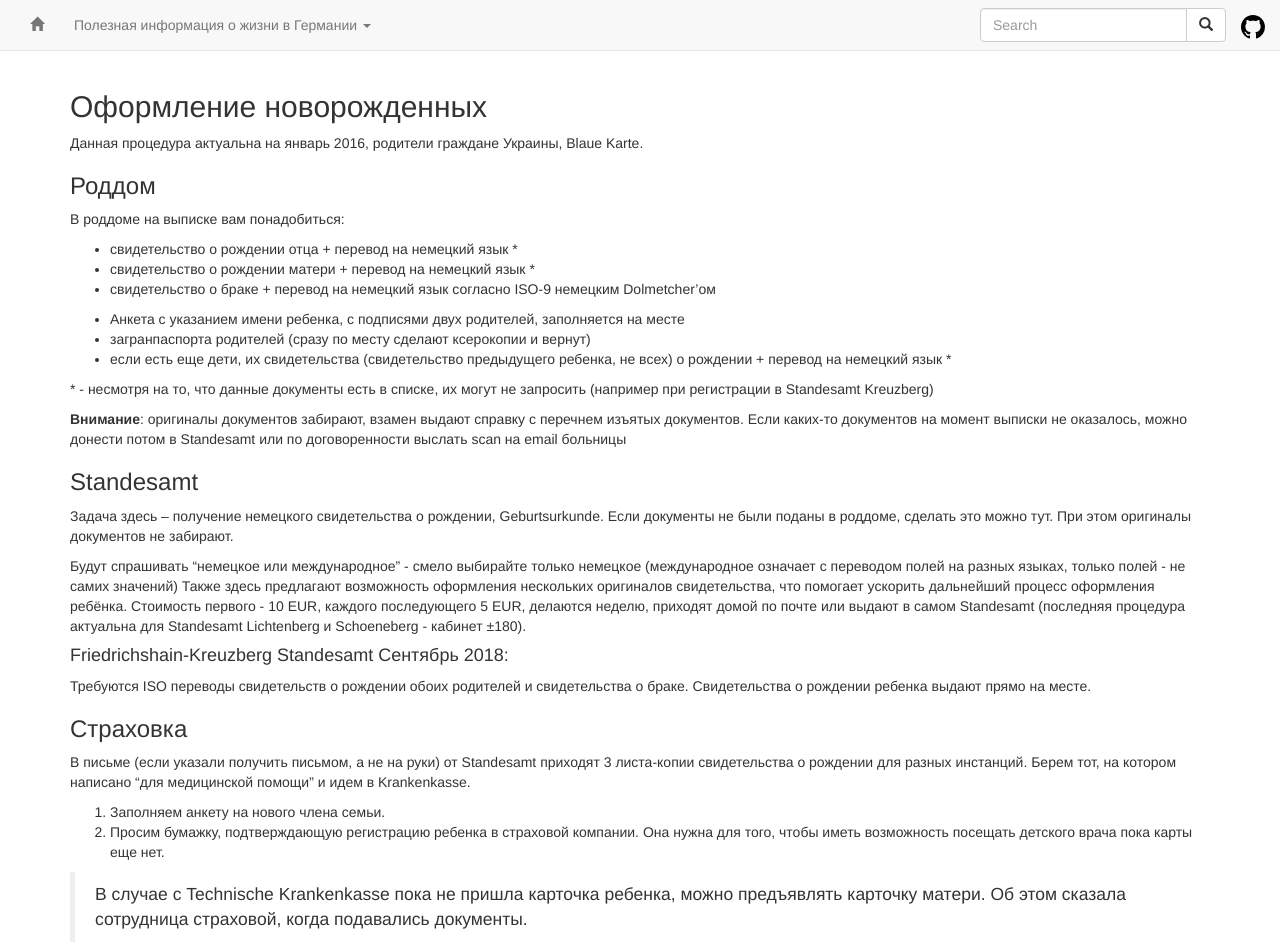
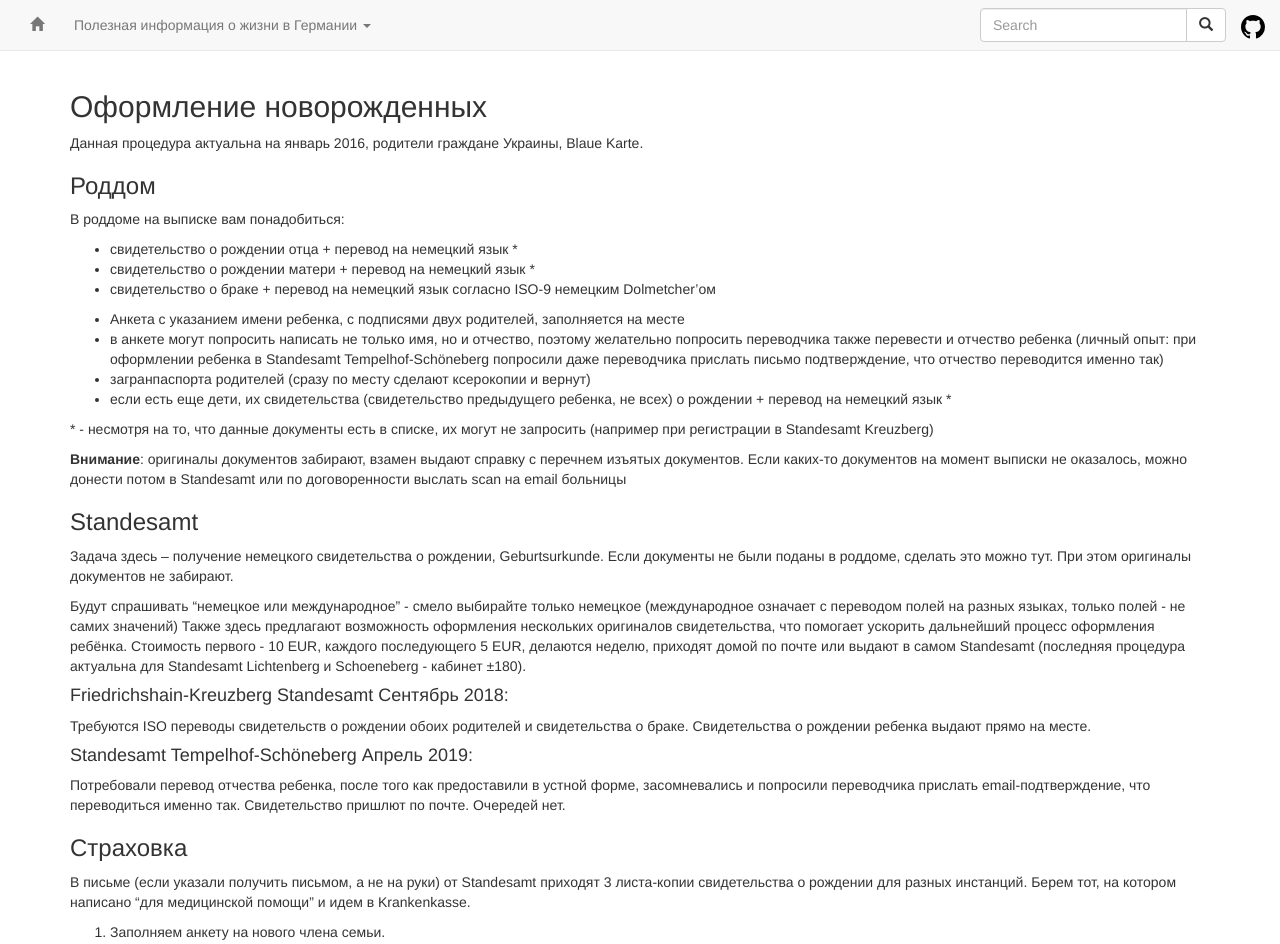
Before and after one commit to ru-de/faq, a Jekyll site: the page built from pages/Оформление новорожденных.md, in a window 1280 px wide and 1400 px high. Shown: the top 944 px of the window. Built offline with Jekyll 4.4.1, drawn with Linux system fonts in a browser that asks for light colours; nearby versions of some CDN libraries; some of the changed text lies outside the part shown.

Commit message:
Travis #1117: sync github pages

```diff
--- a/pages/Оформление новорожденных.md
+++ b/pages/Оформление новорожденных.md
@@ -14,6 +14,7 @@ layout: default
 - свидетельство о браке + перевод на немецкий язык согласно ISO-9 немецким Dolmetcher'ом
 
 - Анкета с указанием имени ребенка, с подписями двух родителей, заполняется на месте
+- в анкете могут попросить написать не только имя, но и отчество, поэтому желательно попросить переводчика также перевести и отчество ребенка (личный опыт: при оформлении ребенка в Standesamt Tempelhof-Schöneberg попросили даже переводчика прислать письмо подтверждение, что отчество переводится именно так)
 - загранпаспорта родителей (сразу по месту сделают ксерокопии и вернут)
 - если есть еще дети, их свидетельства (свидетельство предыдущего ребенка, не всех) о рождении + перевод на немецкий язык \*
 
@@ -21,7 +22,6 @@ layout: default
 
 **Внимание**: оригиналы документов забирают, взамен выдают справку с перечнем изъятых документов.
 Если каких-то документов на момент выписки не оказалось, можно донести потом в Standesamt или по договоренности выслать scan на email больницы
-
 
 ### Standesamt
 Задача здесь – получение немецкого свидетельства о рождении, Geburtsurkunde. Если документы не были поданы в роддоме, сделать это можно тут. При этом оригиналы документов не забирают.
@@ -35,6 +35,9 @@ layout: default
 Требуются ISO переводы свидетельств о рождении обоих родителей и свидетельства о браке.
 Свидетельства о рождении ребенка выдают прямо на месте.
 
+#### Standesamt Tempelhof-Schöneberg Апрель 2019:
+
+Потребовали перевод отчества ребенка, после того как предоставили в устной форме, засомневались и попросили переводчика прислать email-подтверждение, что переводиться именно так. Свидетельство пришлют по почте. Очередей нет.
 
 ### Страховка
 В письме (если указали получить письмом, а не на руки) от Standesamt приходят 3 листа-копии свидетельства о рождении для разных инстанций.
@@ -47,6 +50,9 @@ layout: default
 
 Через 2 недели по почте получаете карточку страховки для ребенка.
 
+#### DAK Апрель 2019:
+
+Заполнили анкету на нового ребенка без свидетельства о рождении.
 
 ### Апостиль немецкого свидетельства о рождении
 Делается в [Ordnungsamt](https://service.berlin.de/dienstleistung/320315/standort/324291/) за 10 мин и 19 Евро. [Термин](https://service.berlin.de/terminvereinbarung/termin/tag.php?termin=1&dienstleister=324291&anliegen[]=320315&herkunft=1) можно заранее не брать, т.к в здании есть автомат по выдаче номерков и практически нет очереди
```
